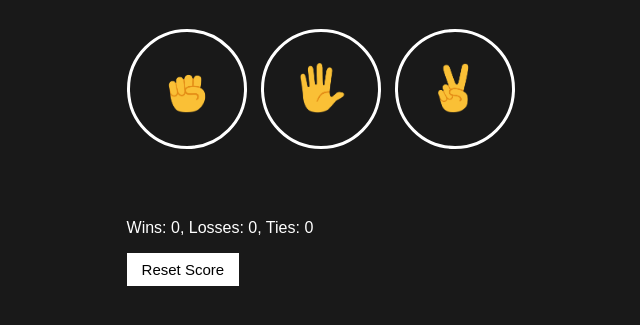
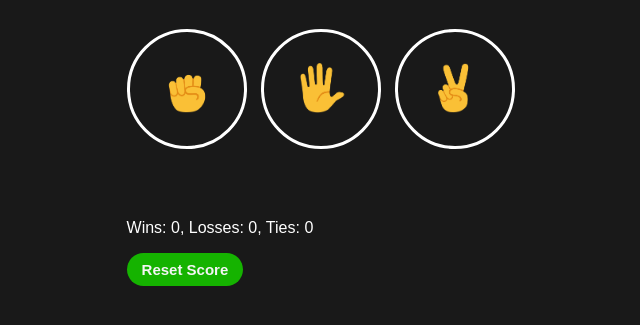
Before and after one commit to DeniseDichiara/Rock-Paper-Scissors, a plain HTML site: page index.html in a window 1280 px wide. Shown: the part 163-488 px from the top of the page, without its empty margins (314-954 px from the left). Drawn offline with Linux system fonts and the light colour scheme.

Commit message:
Modified Reset button (color and shape)

```diff
--- a/style.css
+++ b/style.css
@@ -44,9 +44,12 @@ body {
 }
 
 .reset-score-button {
-    background-color: white;
+    background-color:rgb(21, 179, 0);
+    color: whitesmoke;
     border: none;
+    border-radius: 50px;
     font-size: 15px;
+    font-weight: bolder;
     padding: 8px 15px;
     cursor: pointer;
 }
```
